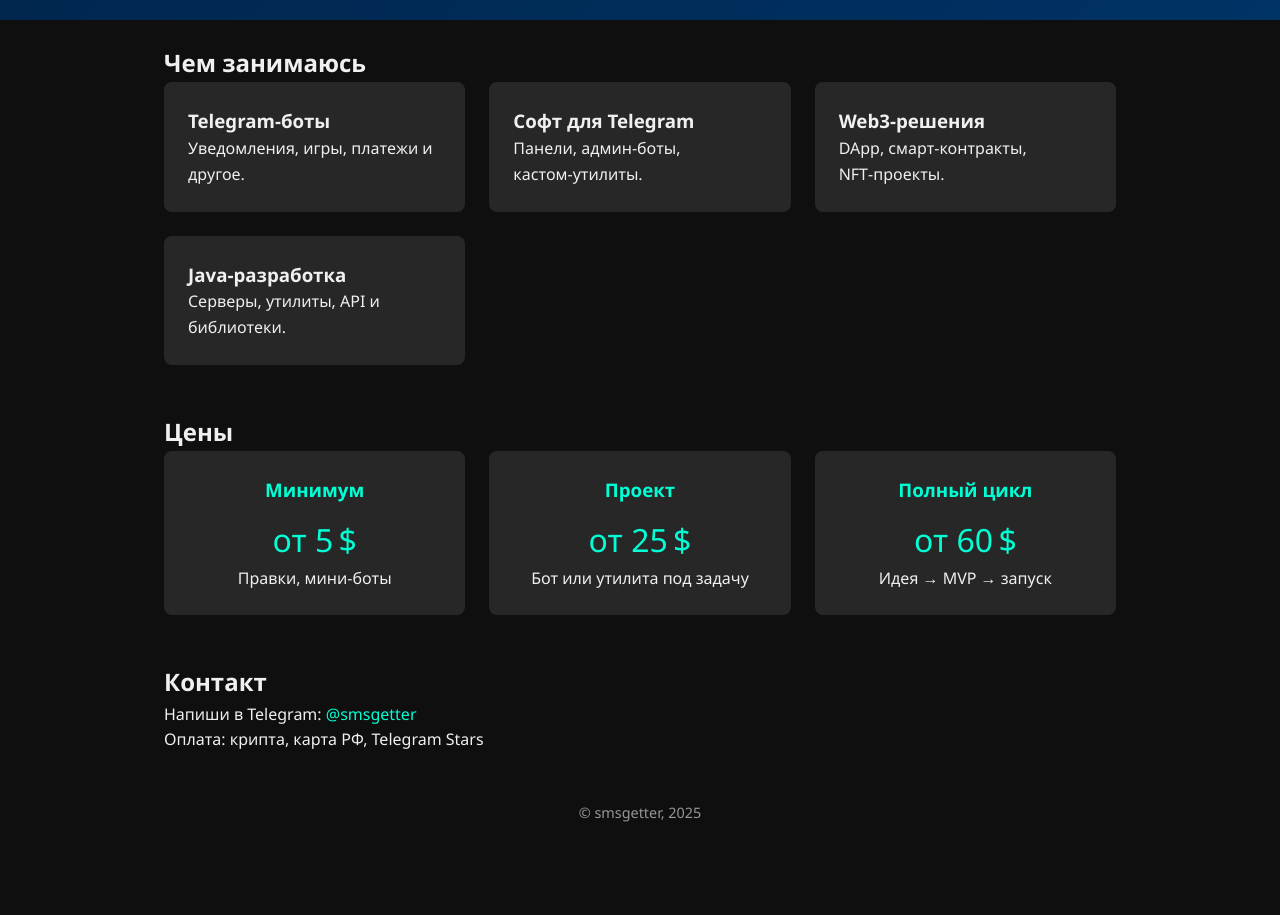
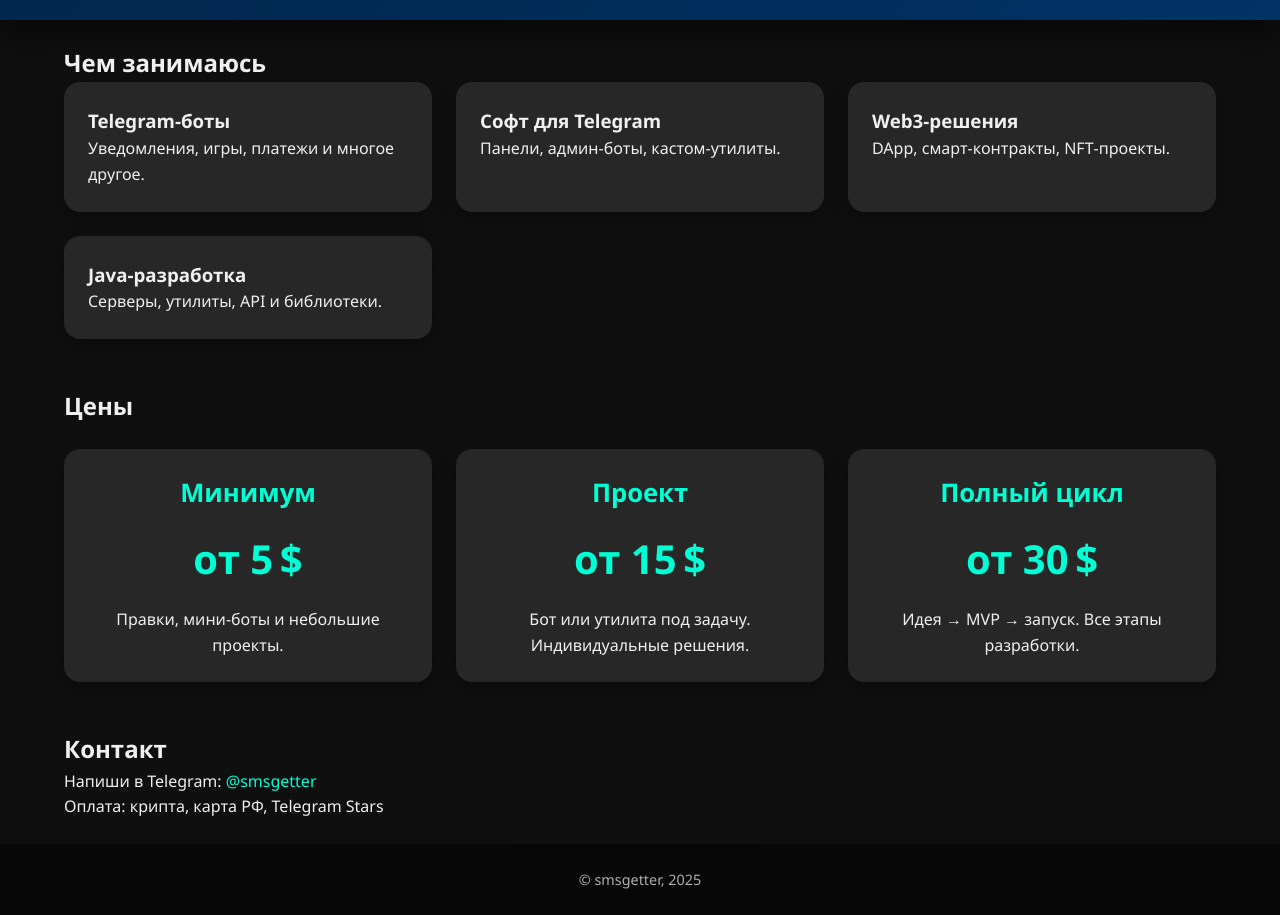
Before and after one commit to smsgetter/smsgetter.github.io, a plain HTML site: page index.html in a window 1280 px wide. Shown: the part 780-1695 px from the top of the page. Before the commit the page ends 1628 px from the top, so only its background shows below. Drawn offline with Linux system fonts and the light colour scheme.

Commit message:
index.html

```diff
--- a/index.html
+++ b/index.html
@@ -11,7 +11,8 @@
       --clr-secondary: #ff6ec7;
       --clr-text: #f0f0f0;
       --spacing: 1.5rem;
-      --radius: 0.5rem;
+      --radius: 1rem;
+      --shadow: rgba(0, 0, 0, 0.3);
     }
     * { box-sizing: border-box; margin: 0; padding: 0; }
     body {
@@ -28,7 +29,7 @@
       justify-content: space-between;
       align-items: center;
       padding: var(--spacing);
-      background: rgba(0,0,0,0.5);
+      background: rgba(0,0,0,0.7);
       position: fixed; width: 100%; top: 0; z-index: 10;
     }
     .nav-links {
@@ -54,6 +55,7 @@
       height: 100vh;
       padding: var(--spacing);
       background: linear-gradient(135deg, #001f3f, #003366);
+      box-shadow: 0px 15px 30px rgba(0, 0, 0, 0.5);
     }
     .hero a {
       display: block;
@@ -63,16 +65,17 @@
       color: inherit;
     }
     .hero h1 {
-      font-size: 3rem;
+      font-size: 4rem;
       color: var(--clr-primary);
-      text-shadow: 2px 2px 5px rgba(0,0,0,0.5);
+      text-shadow: 2px 2px 10px rgba(0,0,0,0.8);
     }
     .hero p {
-      font-size: 1.2rem;
+      font-size: 1.4rem;
       margin: var(--spacing) 0;
+      color: var(--clr-text);
     }
     .container {
-      max-width: 1000px;
+      max-width: 1200px;
       margin: auto;
       padding: var(--spacing);
     }
@@ -81,7 +84,7 @@
     }
     .services {
       display: grid;
-      grid-template-columns: repeat(auto-fit, minmax(250px, 1fr));
+      grid-template-columns: repeat(auto-fit, minmax(300px, 1fr));
       gap: var(--spacing);
     }
     .service-card {
@@ -89,39 +92,48 @@
       padding: var(--spacing);
       border-radius: var(--radius);
       transition: transform 0.3s ease, box-shadow 0.3s ease;
+      box-shadow: 0px 5px 15px var(--shadow);
     }
     .service-card:hover {
       transform: translateY(-10px);
-      box-shadow: 0 0 15px rgba(255, 255, 255, 0.3);
+      box-shadow: 0px 20px 30px var(--shadow);
     }
     .pricing {
       display: grid;
-      grid-template-columns: repeat(auto-fit, minmax(200px, 1fr));
+      grid-template-columns: repeat(auto-fit, minmax(250px, 1fr));
       gap: var(--spacing);
+      margin-top: var(--spacing);
     }
     .pricing-card {
       background: rgba(255,255,255,0.1);
       padding: var(--spacing);
       border-radius: var(--radius);
       text-align: center;
-      transition: box-shadow 0.3s ease;
+      transition: box-shadow 0.3s ease, transform 0.3s ease;
+      box-shadow: 0px 5px 15px var(--shadow);
     }
     .pricing-card:hover {
-      box-shadow: 0 0 15px var(--clr-secondary);
+      box-shadow: 0px 20px 30px var(--clr-secondary);
+      transform: translateY(-10px);
     }
     .pricing-card h3 {
       margin-bottom: 0.5em;
       color: var(--clr-primary);
+      font-size: 1.6rem;
     }
     .pricing-card .price {
-      font-size: 2rem;
+      font-size: 2.5rem;
       color: var(--clr-primary);
+      font-weight: bold;
+      margin-bottom: 1rem;
     }
     footer {
       text-align: center;
       padding: var(--spacing);
-      opacity: 0.6;
+      opacity: 0.7;
       font-size: 0.9rem;
+      background: rgba(0, 0, 0, 0.7);
+      color: var(--clr-text);
     }
   </style>
 </head>
@@ -149,7 +161,7 @@
     <div class="services">
       <div class="service-card">
         <h3>Telegram‑боты</h3>
-        <p>Уведомления, игры, платежи и другое.</p>
+        <p>Уведомления, игры, платежи и многое другое.</p>
       </div>
       <div class="service-card">
         <h3>Софт для Telegram</h3>
@@ -172,17 +184,17 @@
       <div class="pricing-card">
         <h3>Минимум</h3>
         <div class="price">от 5 $</div>
-        <p>Правки, мини‑боты</p>
+        <p>Правки, мини‑боты и небольшие проекты.</p>
       </div>
       <div class="pricing-card">
         <h3>Проект</h3>
-        <div class="price">от 25 $</div>
-        <p>Бот или утилита под задачу</p>
+        <div class="price">от 15 $</div>
+        <p>Бот или утилита под задачу. Индивидуальные решения.</p>
       </div>
       <div class="pricing-card">
         <h3>Полный цикл</h3>
-        <div class="price">от 60 $</div>
-        <p>Идея → MVP → запуск</p>
+        <div class="price">от 30 $</div>
+        <p>Идея → MVP → запуск. Все этапы разработки.</p>
       </div>
     </div>
   </section>
```
